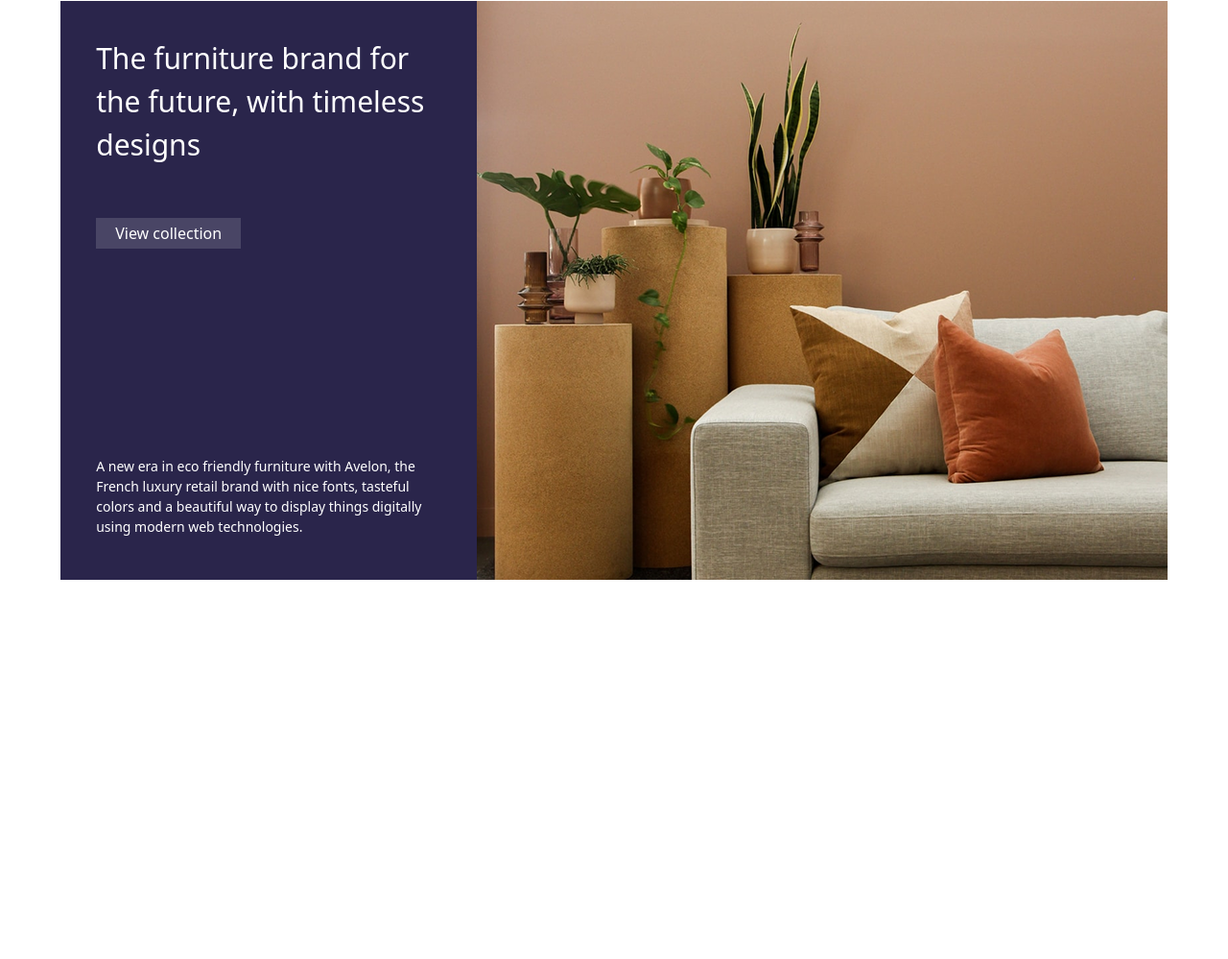
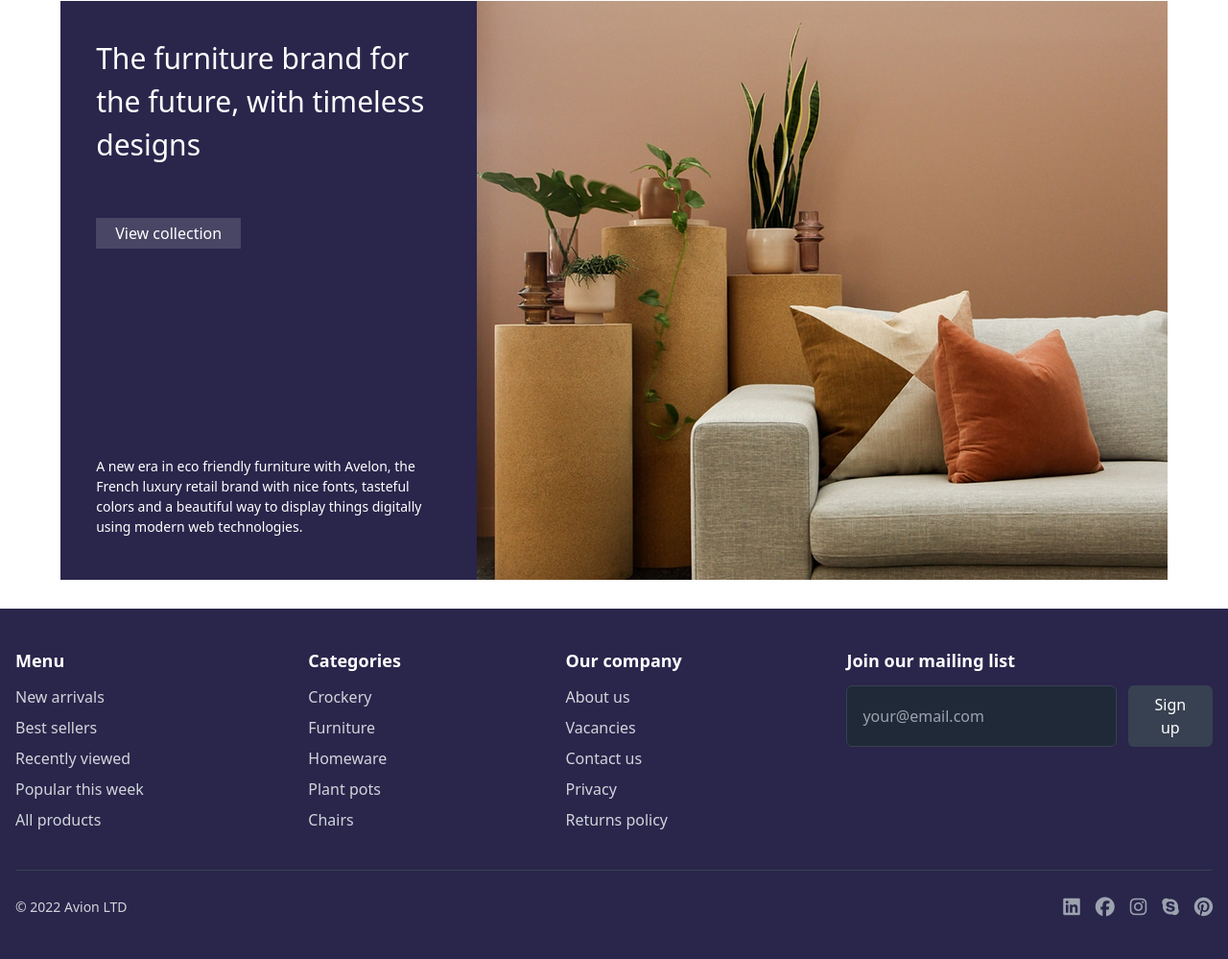
Before and after one commit to ParvizSodatov/vohidparviz, a website: page src/index.html in a window 1280 px wide. Shown: the part 2125-3124 px from the top of the page at 96% size. Before the commit the page ends 2729 px from the top, so only its background shows below. Drawn offline with Linux system fonts and the light colour scheme.

Commit message:
add lastbranch and footer

```diff
--- a/src/index.html
+++ b/src/index.html
@@ -132,6 +132,69 @@
     <img src="./Image.png" alt="" class="mt-[3%] md:mt-0">
 </section>
     </main>
+    <footer class="bg-[#2A254B] text-gray-300 py-10 px-4 mt-[30px]">
+        <div class="container mx-auto flex flex-col md:flex-row justify-between gap-8">
+
+          <div>
+            <h3 class="text-lg font-semibold text-white mb-3">Menu</h3>
+            <ul class="space-y-2">
+              <li><a href="#" class="hover:text-white">New arrivals</a></li>
+              <li><a href="#" class="hover:text-white">Best sellers</a></li>
+              <li><a href="#" class="hover:text-white">Recently viewed</a></li>
+              <li><a href="#" class="hover:text-white">Popular this week</a></li>
+              <li><a href="#" class="hover:text-white">All products</a></li>
+            </ul>
+          </div>
+
+
+          <div>
+            <h3 class="text-lg font-semibold text-white mb-3">Categories</h3>
+            <ul class="space-y-2">
+              <li><a href="#" class="hover:text-white">Crockery</a></li>
+              <li><a href="#" class="hover:text-white">Furniture</a></li>
+              <li><a href="#" class="hover:text-white">Homeware</a></li>
+              <li><a href="#" class="hover:text-white">Plant pots</a></li>
+              <li><a href="#" class="hover:text-white">Chairs</a></li>
+            </ul>
+          </div>
+
+
+          <div>
+            <h3 class="text-lg font-semibold text-white mb-3">Our company</h3>
+            <ul class="space-y-2">
+              <li><a href="#" class="hover:text-white">About us</a></li>
+              <li><a href="#" class="hover:text-white">Vacancies</a></li>
+              <li><a href="#" class="hover:text-white">Contact us</a></li>
+              <li><a href="#" class="hover:text-white">Privacy</a></li>
+              <li><a href="#" class="hover:text-white">Returns policy</a></li>
+            </ul>
+          </div>
+
+
+          <div class="w-full md:w-auto">
+            <h3 class="text-lg font-semibold text-white mb-3">Join our mailing list</h3>
+            <div class="flex flex-col sm:flex-row gap-3">
+              <input type="email" placeholder="your@email.com"
+                class="w-full px-4 py-2 rounded-md bg-gray-800 border border-gray-700 text-white outline-none focus:ring-2 focus:ring-gray-600">
+              <button class="bg-gray-700 text-white px-6 py-2 rounded-md hover:bg-gray-600 transition">
+                Sign up
+              </button>
+            </div>
+          </div>
+        </div>
+
+
+        <div class="container mx-auto flex flex-col md:flex-row justify-between items-center mt-10 border-t border-gray-700 pt-6">
+          <p class="text-sm">&copy; 2022 Avion LTD</p>
+          <div class="flex space-x-4 mt-4 md:mt-0">
+            <a href="#" class="text-gray-400 hover:text-white text-xl"><i class="fab fa-linkedin"></i></a>
+            <a href="#" class="text-gray-400 hover:text-white text-xl"><i class="fab fa-facebook"></i></a>
+            <a href="#" class="text-gray-400 hover:text-white text-xl"><i class="fab fa-instagram"></i></a>
+            <a href="#" class="text-gray-400 hover:text-white text-xl"><i class="fab fa-skype"></i></a>
+            <a href="#" class="text-gray-400 hover:text-white text-xl"><i class="fab fa-pinterest"></i></a>
+          </div>
+        </div>
+      </footer>
 </body>
 
 </html>
```
Also changed, not shown: src/output.css.
